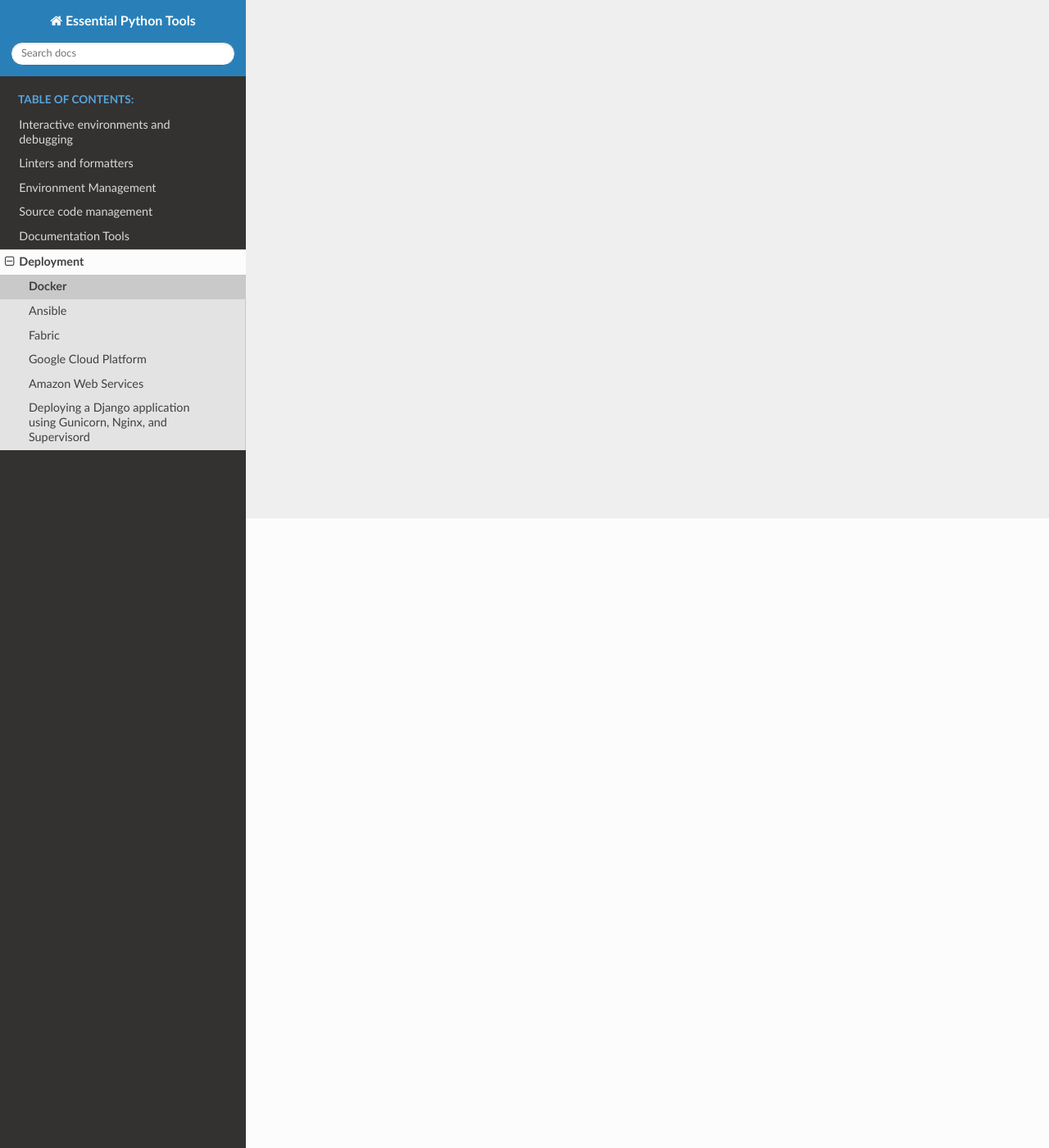
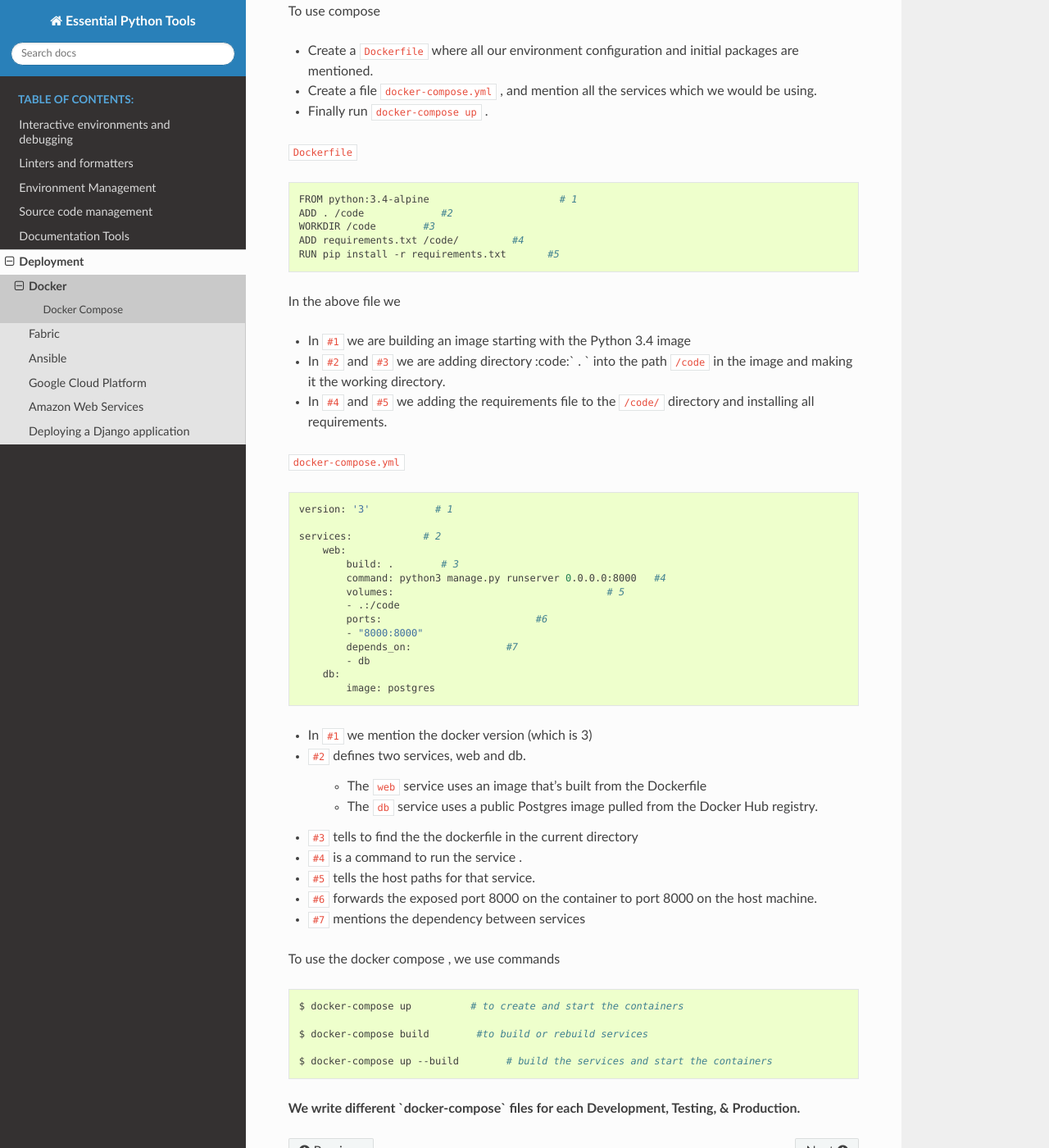
Before and after one commit to agiliq/essential-python-tools, a Sphinx documentation site: the page built from source/deployment/docker.rst, in a window 1280 px wide and 1400 px high, scrolled down 768 px. Shown: the whole window at 82% size. Built offline with Sphinx 7.4.7 and the Read the Docs theme 2.0.0, drawn with Linux system fonts in a browser that asks for light colours; some of the changed text lies outside the part shown.

Commit message:
Wip - minor updates in docs

```diff
--- a/source/deployment/docker.rst
+++ b/source/deployment/docker.rst
@@ -13,3 +13,92 @@ Containerization is an approach in which an application or service, its dependen
  The containerized application can be tested as a unit and deployed as a container image instance to the host operating system (OS).
 
 Docker is an open-source tool for automating the deployment of applications.
+
+
+
+Docker Compose
+++++++++++++++++++++
+`Compose <https://docs.docker.com/compose/overview/>`_ is a tool for running multi-container applications like for example a container with a DataBase and an application.
+We can start/stop multiple services using compose with a single command.
+
+    We can create multiple compose files each for production, staging, development, testing, as well as CI,
+    and each will be isolated with each other.
+
+To use compose
+
++ Create a :code:`Dockerfile` where all our environment configuration and initial packages are mentioned.
++ Create a file :code:`docker-compose.yml` , and mention all the services which we would be using.
++ Finally run :code:`docker-compose up` .
+
+
+:code:`Dockerfile`
+
+.. code-block:: shell
+
+        FROM python:3.4-alpine                      # 1
+        ADD . /code             #2
+        WORKDIR /code        #3
+        ADD requirements.txt /code/         #4
+        RUN pip install -r requirements.txt       #5
+
+
+
+In the above file we
+
++ In :code:`#1` we are building an image starting with the Python 3.4 image
++ In :code:`#2` and :code:`#3` we are adding directory :code:` . ` into the path :code:`/code` in the image and making it the working directory.
++ In :code:`#4` and :code:`#5` we adding the requirements file to the :code:`/code/` directory and installing all requirements.
+
+.. + In :code:`#6` we are running the command :code:`python app.py`
+
+:code:`docker-compose.yml`
+
+.. code-block:: shell
+
+        version: '3'           # 1
+
+        services:            # 2
+            web:
+                build: .        # 3
+                command: python3 manage.py runserver 0.0.0.0:8000   #4
+                volumes:                                    # 5
+                - .:/code
+                ports:                          #6
+                - "8000:8000"
+                depends_on:                #7
+                - db
+            db:
+                image: postgres
+
+
++ In :code:`#1` we mention the docker version (which is 3)
++ :code:`#2` defines two services, web and db.
+
+    + The :code:`web` service uses an image that’s built from the Dockerfile
+    + The :code:`db` service uses a public Postgres image pulled from the Docker Hub registry.
+
++ :code:`#3` tells to find the the dockerfile in the current directory
++ :code:`#4` is a command to run the service .
++ :code:`#5` tells the host paths for that service.
++ :code:`#6` forwards the exposed port 8000 on the container to port 8000 on the host machine.
++ :code:`#7`  mentions the dependency between services
+
+
+
+To use the docker compose , we use commands
+
+.. code-block:: shell
+
+        $ docker-compose up          # to create and start the containers
+
+        $ docker-compose build        #to build or rebuild services
+
+        $ docker-compose up --build        # build the services and start the containers
+
+
+
+.. example of docker for deploying/development/testing for django/flask
+
+
+
+**We write different `docker-compose` files for each  Development, Testing, & Production.**
--- a/source/deployment/example_of_django_deployment.rst
+++ b/source/deployment/example_of_django_deployment.rst
@@ -1,4 +1,4 @@
-Deploying a Django application using Gunicorn, Nginx, and Supervisord
+Deploying a Django application
 ------------------------------------------------------------------------------------------------------------
 
 This chapter tells the basics of deploying a `django application <https://www.djangoproject.com/>`_ using gunicorn, nginx and supervisord.
--- a/source/deployment/fabric.rst
+++ b/source/deployment/fabric.rst
@@ -16,6 +16,7 @@ stopping and restarting processes.**
 To install fabric :code:`pip install fabric`
 
 Fabric, provides a command line utility, :code:`fab` which looks for a fabfile.py, which is a file containing Python code.
+
 example fabfile:
 
 .. code-block:: python
--- a/source/deployment/index.rst
+++ b/source/deployment/index.rst
@@ -6,8 +6,8 @@ Deployment
    :caption: Various Deployment Options:
 
    docker
+   fabric
    ansible
-   fabric
    gcp
    aws
    example_of_django_deployment
```
Also changed, not shown: readme.md (+2 -0 lines), source/deployment/aws.rst (+51 -2 lines).
